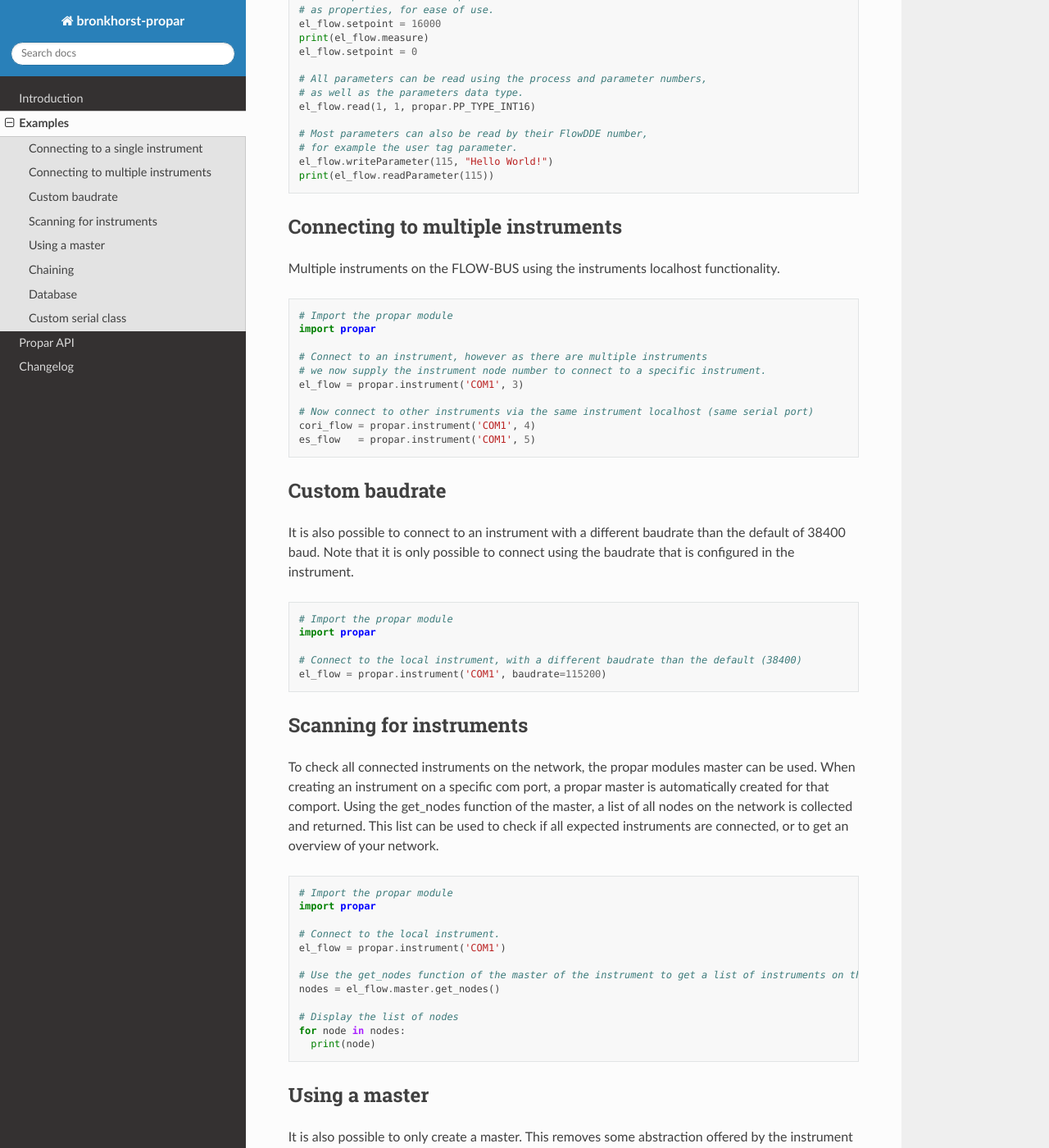
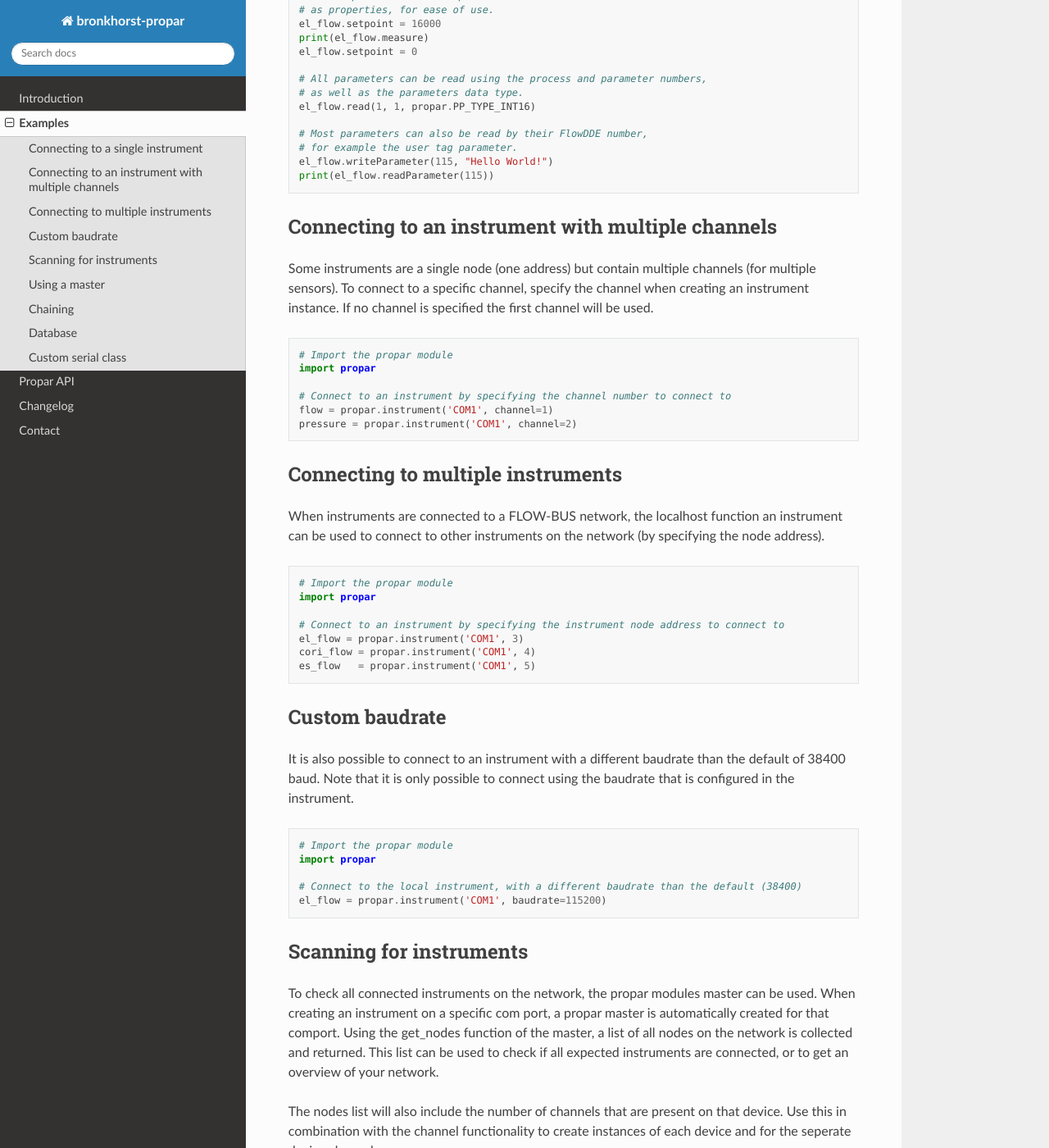
Before and after one commit to bronkhorst-developer/bronkhorst-propar, a Sphinx documentation site: the page built from docs/examples.rst, in a window 1280 px wide and 1400 px high, scrolled down 359 px. Shown: the whole window at 82% size. Built offline with Sphinx 7.4.7 and the Read the Docs theme 2.0.0, drawn with Linux system fonts in a browser that asks for light colours; some of the changed text lies outside the part shown.

```diff
--- a/docs/changelog.rst
+++ b/docs/changelog.rst
@@ -1,6 +1,11 @@
 =========
 Changelog
 =========
+
+0.6.0
+-----
+
+-  Add support for devices with multiple channels.
 
 0.5.5
 -----
--- a/docs/conf.py
+++ b/docs/conf.py
@@ -18,7 +18,7 @@ sys.path.insert(0, os.path.abspath('..'))
 # -- Project information -----------------------------------------------------
 
 project = 'bronkhorst-propar'
-copyright = '2020, Bronkhorst'
+copyright = '2020-2021, Bronkhorst'
 author = 'Bronkhorst'
 
 # The full version, including alpha/beta/rc tags
--- a/docs/examples.rst
+++ b/docs/examples.rst
@@ -29,21 +29,35 @@ Connecting to a single instrument
     el_flow.writeParameter(115, "Hello World!")
     print(el_flow.readParameter(115))
 
-Connecting to multiple instruments
-----------------------------------
+Connecting to an instrument with multiple channels
+--------------------------------------------------
 
-Multiple instruments on the FLOW-BUS using the instruments localhost functionality.
+Some instruments are a single node (one address) but contain multiple channels (for multiple sensors).
+To connect to a specific channel, specify the channel when creating an instrument instance.
+If no channel is specified the first channel will be used.
 
 .. code:: python
 
     # Import the propar module
     import propar
 
-    # Connect to an instrument, however as there are multiple instruments
-    # we now supply the instrument node number to connect to a specific instrument.
+    # Connect to an instrument by specifying the channel number to connect to
+    flow = propar.instrument('COM1', channel=1)
+    pressure = propar.instrument('COM1', channel=2)
+
+Connecting to multiple instruments
+----------------------------------
+
+When instruments are connected to a FLOW-BUS network, the localhost function an instrument can be
+used to connect to other instruments on the network (by specifying the node address).
+
+.. code:: python
+
+    # Import the propar module
+    import propar
+
+    # Connect to an instrument by specifying the instrument node address to connect to
     el_flow = propar.instrument('COM1', 3)
-
-    # Now connect to other instruments via the same instrument localhost (same serial port)
     cori_flow = propar.instrument('COM1', 4)
     es_flow   = propar.instrument('COM1', 5)
 
@@ -71,6 +85,10 @@ a propar master is automatically created for that comport. Using the
 get\_nodes function of the master, a list of all nodes on the network is
 collected and returned. This list can be used to check if all expected
 instruments are connected, or to get an overview of your network.
+
+The nodes list will also include the number of channels that are present
+on that device. Use this in combination with the channel functionality
+to create instances of each device and for the seperate device channels.
 
 .. code:: python
 
--- a/docs/index.rst
+++ b/docs/index.rst
@@ -30,6 +30,7 @@ Contents:
    examples
    propar
    changelog
+   contact
 
 
 Indices and tables
```
Also changed, not shown: README.md (+10 -6 lines), docs/contact.rst (added, +10 -0 lines), setup.py (+5 -8 lines).
